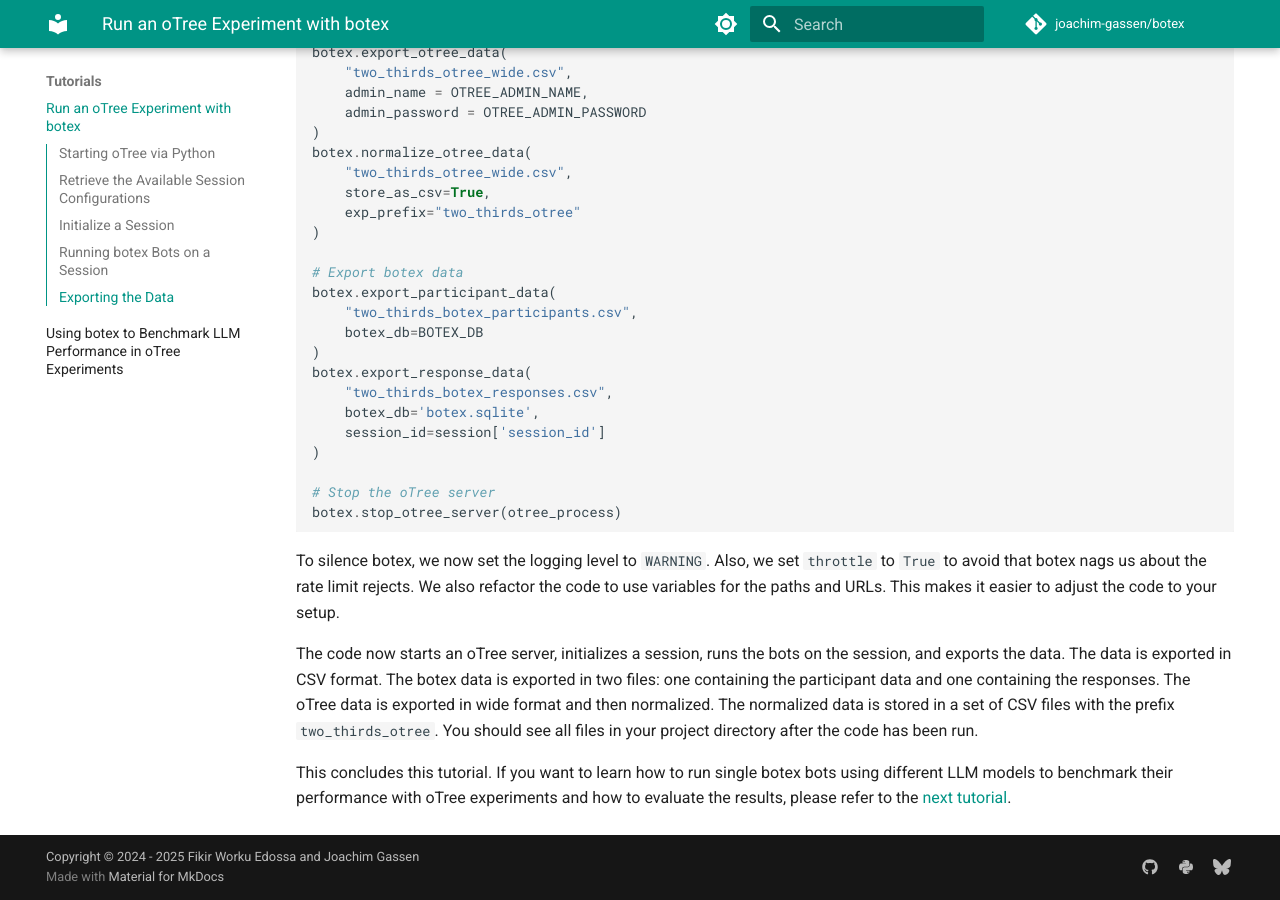
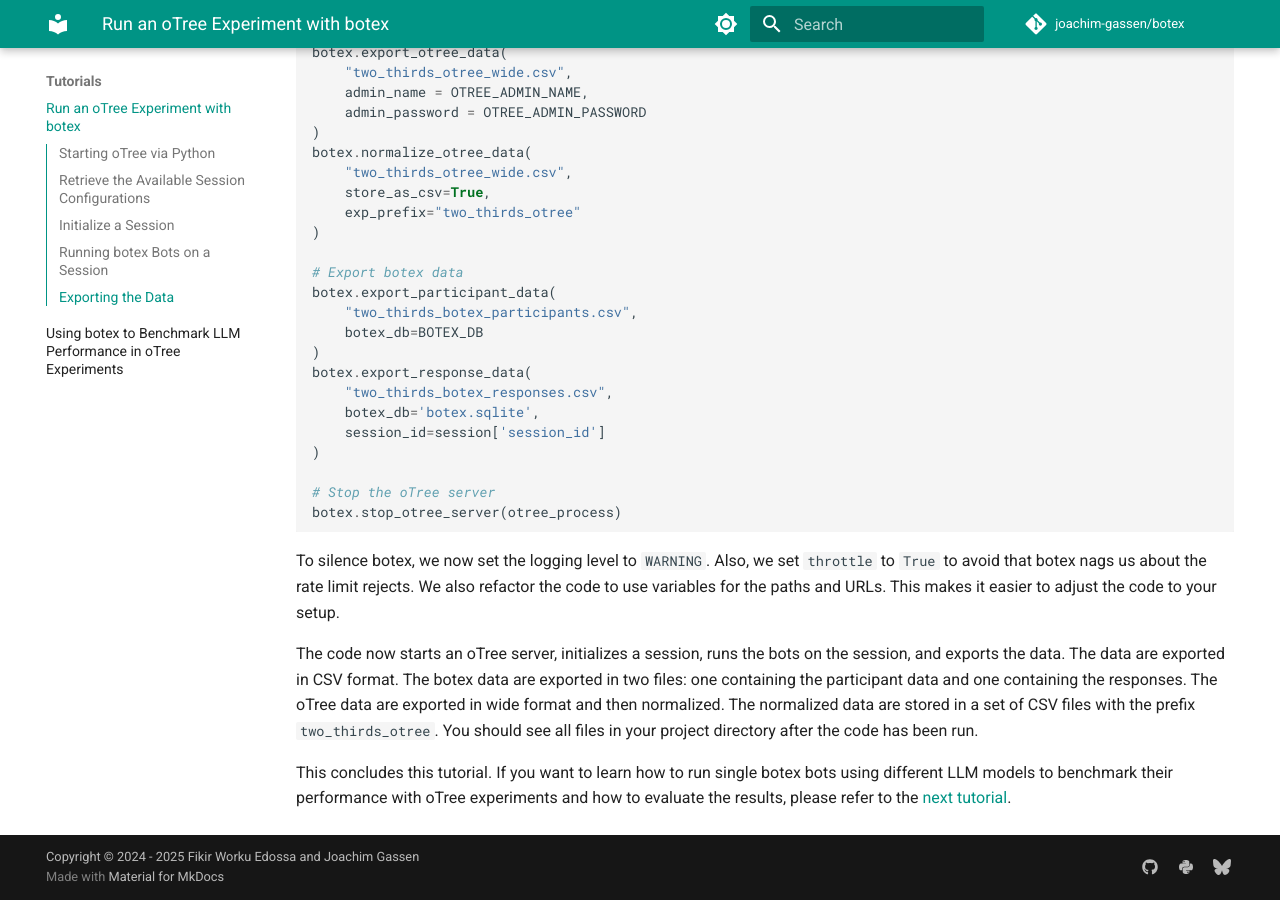
Before and after one commit to joachim-gassen/botex, an MkDocs documentation site: the page built from docs/tutorials/running_an_experiment.md, in a window 1280 px wide and 900 px high, scrolled down 6048 px. Built offline with MkDocs 1.6.1 and Material for MkDocs 9.7.7, drawn with Linux system fonts in a browser that asks for light colours; plug-ins that fetch from the network failed and are left out; comment, search, counter and statistics services are not loaded; some of the changed text lies outside the part shown.

Commit message:
Update running_an_experiment.md
minor textual things again

```diff
--- a/docs/tutorials/running_an_experiment.md
+++ b/docs/tutorials/running_an_experiment.md
@@ -299,6 +299,6 @@
 
 To silence botex, we now set the logging level to `WARNING`. Also, we set `throttle` to `True` to avoid that botex nags us about the rate limit rejects. We also refactor the code to use variables for the paths and URLs. This makes it easier to adjust the code to your setup.
 
-The code now starts an oTree server, initializes a session, runs the bots on the session, and exports the data. The data is exported in CSV format. The botex data is exported in two files: one containing the participant data and one containing the responses. The oTree data is exported in wide format and then normalized. The normalized data is stored in a set of CSV files with the prefix `two_thirds_otree`. You should see all files in your project directory after the code has been run.
+The code now starts an oTree server, initializes a session, runs the bots on the session, and exports the data. The data are exported in CSV format. The botex data are exported in two files: one containing the participant data and one containing the responses. The oTree data are exported in wide format and then normalized. The normalized data are stored in a set of CSV files with the prefix `two_thirds_otree`. You should see all files in your project directory after the code has been run.
 
 This concludes this tutorial. If you want to learn how to run single botex bots using different LLM models to benchmark their performance with oTree experiments and how to evaluate the results, please refer to the [next tutorial](exp_3llms.md).
```
Also changed, not shown: other parts of docs/tutorials/running_an_experiment.md (+1 -1 lines).
